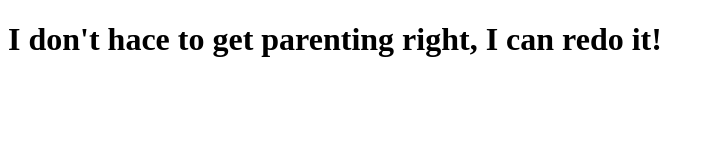
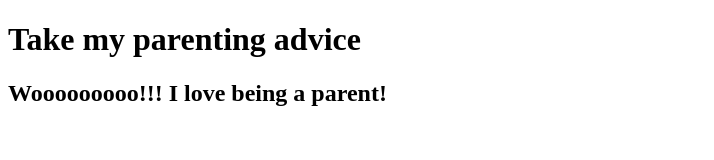
Before and after one commit to SolomonSerry/my-first-git-baby, a plain HTML site: page index.html in a window 1280 px wide. Shown: the whole page, without its empty margins (0-714 px from the left). Drawn offline with Linux system fonts and the light colour scheme.

Commit message:
updated header :tophat::sparkles::nail_care:

```diff
--- a/index.html
+++ b/index.html
@@ -7,6 +7,8 @@
     <title>time parents</title>
 </head>
 <body>
-   <h1>I don't hace to get parenting right, I can redo it!</h1>
+   <h1>Take my parenting advice</h1>
+
+   <h2>Wooooooooo!!! I love being a parent!</h2>
 </body>
 </html>
```
